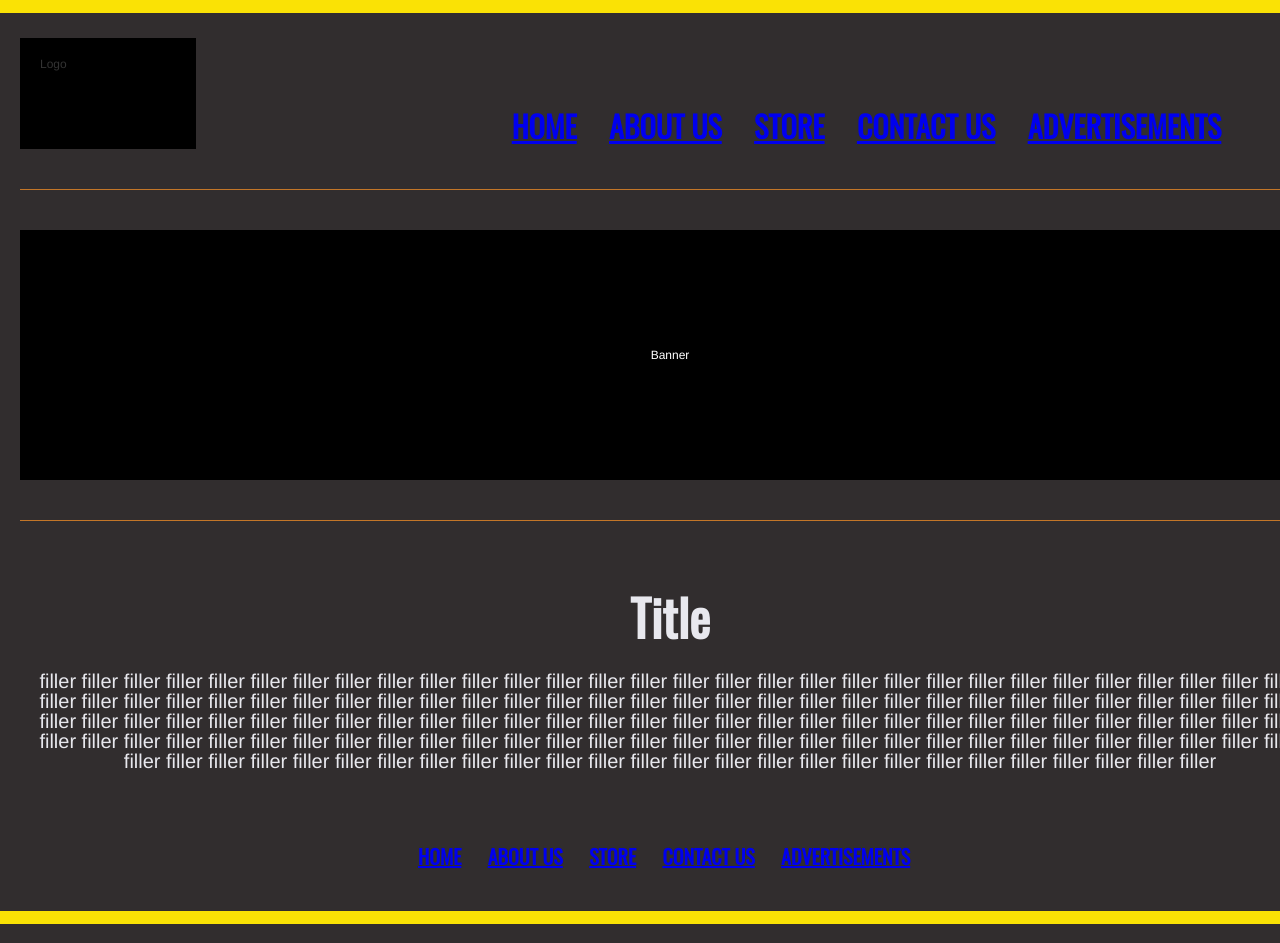
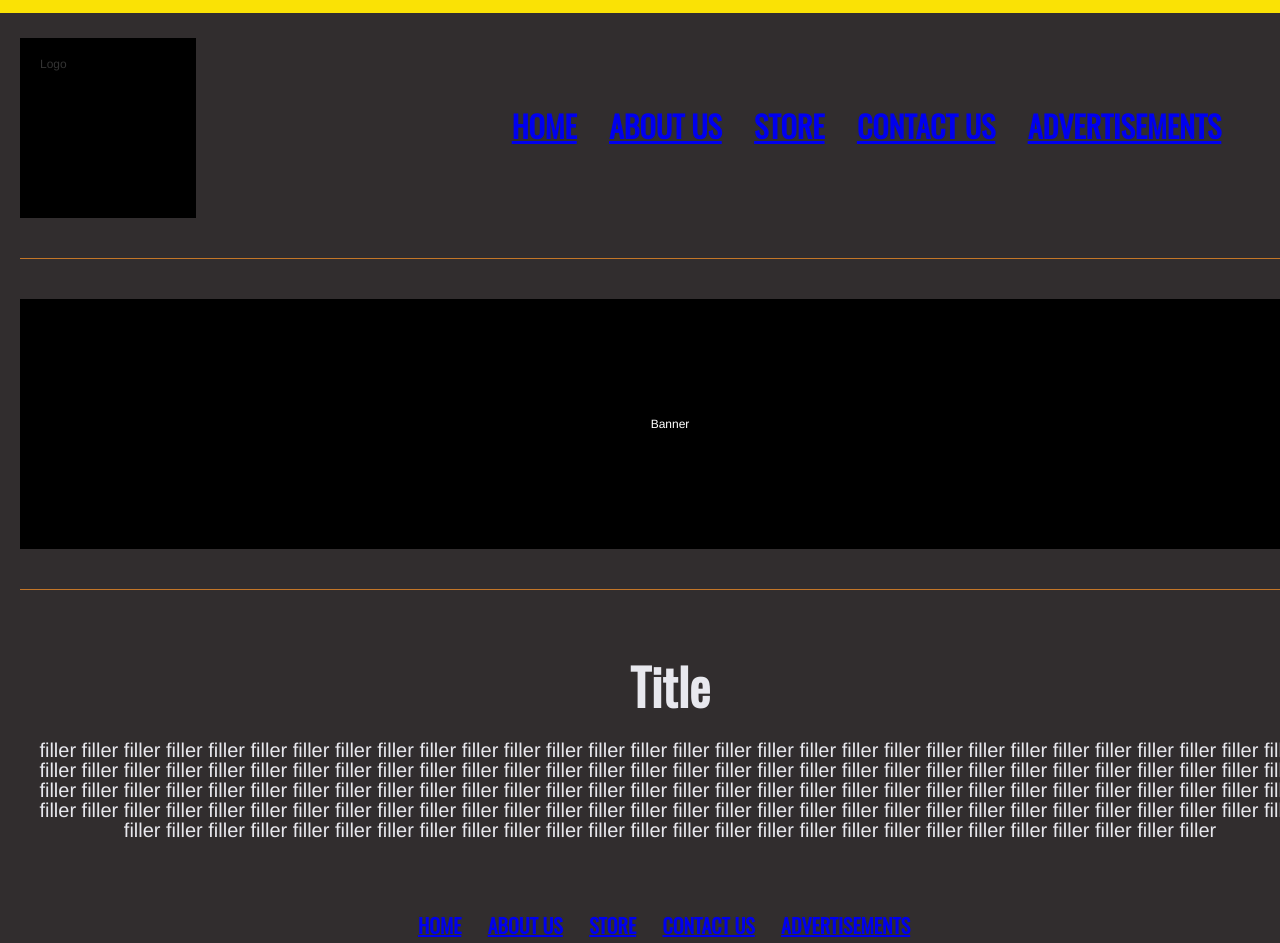
Before and after one commit to emmal949450/luke_e_project3, a plain HTML site: page index.html in a window 1280 px wide. Shown: the top 943 px of the page. Drawn offline with nearby package versions, Linux system fonts and the light colour scheme; a web font is replaced by a local one.

Commit message:
fixing logo height

```diff
--- a/css/main.css
+++ b/css/main.css
@@ -37,8 +37,10 @@ body {
 
 #logo {
 	padding-top: 20px;
+	padding-bottom: 10px;
 	padding-left: 20px;
 	width: 170px;
+	height: 150px;
 	background-color: #000;
 }
 
```
